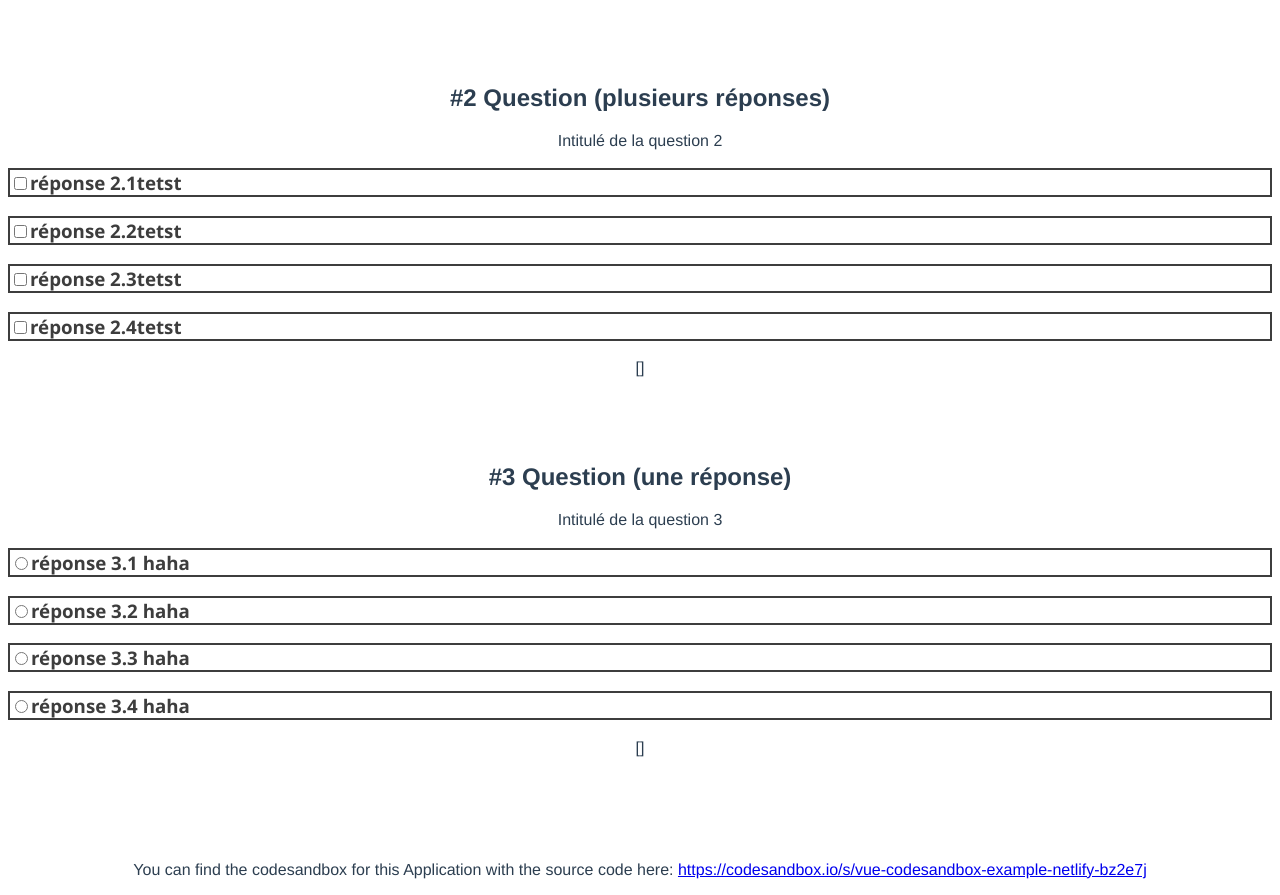
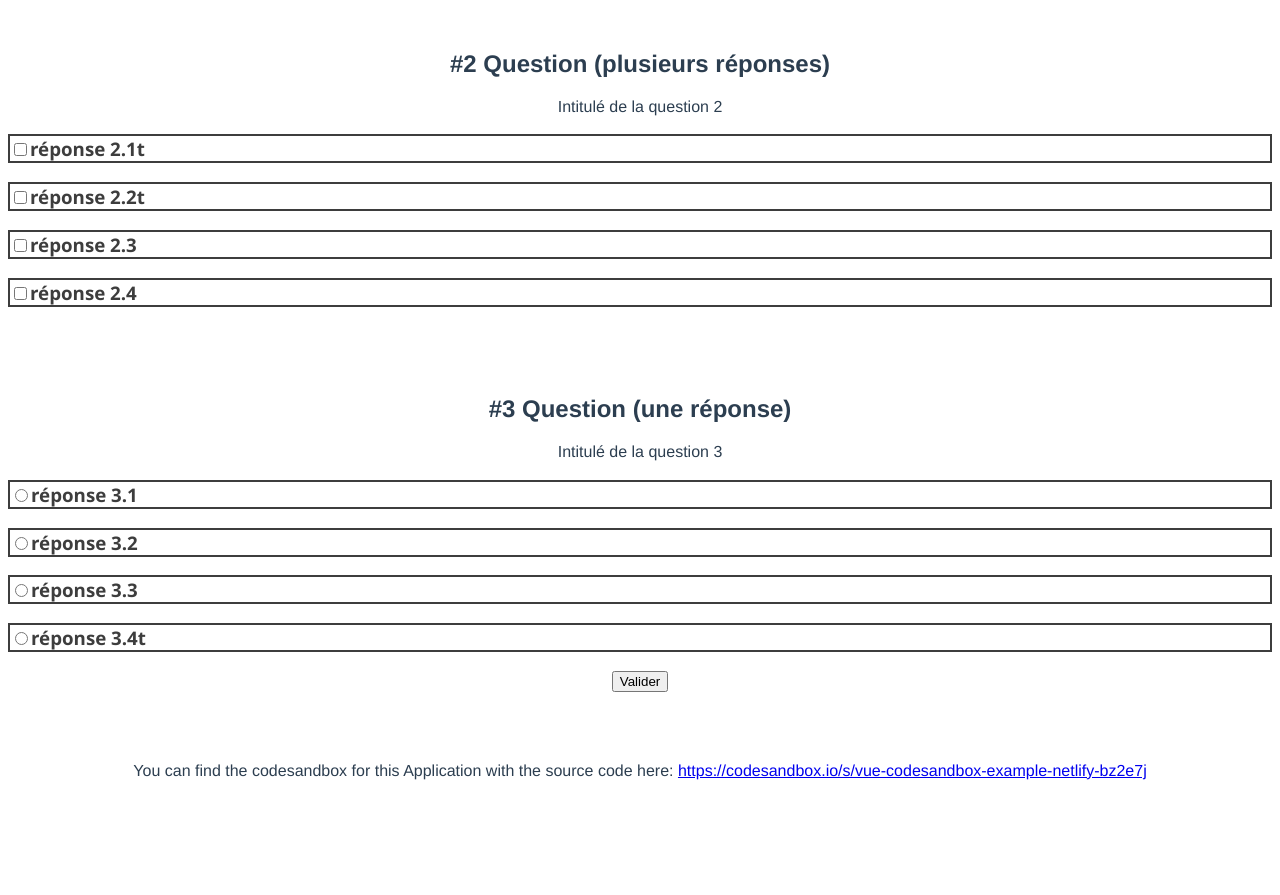
Before and after one commit to blackbadgerlabs/vueexample, a Vue app: page / in a window 1280 px wide. Shown: the part 484-1379 px from the top of the page. After the commit the page ends 1280 px from the top, so only its background shows below. Built offline with nearby package versions, Linux system fonts and the light colour scheme.

Commit message:
radio and checkbox and logic to check answers

```diff
--- a/src/App.vue
+++ b/src/App.vue
@@ -1,57 +1,63 @@
 <template>
   <HelloWorld :header="header" :steps="steps" />
-  <br> <br> <br> <br>
-  <p>You can find the codesandbox for this Application with the source code here: <a href="https://codesandbox.io/s/vue-codesandbox-example-netlify-bz2e7j"> https://codesandbox.io/s/vue-codesandbox-example-netlify-bz2e7j </a></p>
+  <button v-on:click="markQuizz">Valider</button>
+  <br />
+  <br />
+  <br />
+  <br />
+  <p>
+    You can find the codesandbox for this Application with the source code here:
+    <a href="https://codesandbox.io/s/vue-codesandbox-example-netlify-bz2e7j">
+      https://codesandbox.io/s/vue-codesandbox-example-netlify-bz2e7j
+    </a>
+  </p>
 </template>
 
 <script>
-import HelloWorldVue from "./components/HelloWorld.vue";
+import HelloWorldVue from './components/HelloWorld.vue';
 export default {
-  name: "App",
+  name: 'App',
   /**
    * Here is our data object that is storing the data used by the App
    * In this case the data is the steps used to make the app itself
    */
   data() {
     return {
-      header: "Quizz 1",
+      header: 'Quizz 1',
       // These are the steps to folow to set up the environment
       steps: [
         {
-          question: "Question ",
-          multiple_answer: false,
-          description: "Intitulé de la question 1",
-          answers:[
-            {text: "réponse 1.1", selected: false},
-            {text: "réponse 1.2"},
-            {text: "réponse 1.3"},
-            {text: "réponse 1.4"},
+          question: 'Question ',
+          multiple_answer: true,
+          description: 'Intitulé de la question 1',
+          answers: [
+            { text: 'réponse 1.1t', right_answer: true },
+            { text: 'réponse 1.2' },
+            { text: 'réponse 1.3' },
+            { text: 'réponse 1.4' },
           ],
-          checked_answer: [],
         },
         {
-          question: "Question ",
+          question: 'Question ',
           multiple_answer: true,
-          description: "Intitulé de la question 2",
-          answers:[
-            {text: "réponse 2.1"},
-            {text: "réponse 2.2"},
-            {text: "réponse 2.3"},
-            {text: "réponse 2.4"},
+          description: 'Intitulé de la question 2',
+          answers: [
+            { text: 'réponse 2.1t', right_answer: true },
+            { text: 'réponse 2.2t', right_answer: true },
+            { text: 'réponse 2.3' },
+            { text: 'réponse 2.4' },
           ],
-          checked_answer: [],
         },
         {
-          question: "Question ",
+          question: 'Question ',
           multiple_answer: false,
-          description: "Intitulé de la question 3",
-          answers:[
-            {text: "réponse 3.1"},
-            {text: "réponse 3.2"},
-            {text: "réponse 3.3"},
-            {text: "réponse 3.4"},
+          description: 'Intitulé de la question 3',
+          answers: [
+            { text: 'réponse 3.1' },
+            { text: 'réponse 3.2' },
+            { text: 'réponse 3.3' },
+            { text: 'réponse 3.4t', right_answer: true },
           ],
-          checked_answer: [],
         },
       ],
     };
@@ -61,19 +67,17 @@ export default {
      * When our app loads we want to check if there
      * Is any saved data, and if there is we load it
      */
-    if (localStorage.getItem("steps")) {
+    if (localStorage.getItem('steps')) {
       try {
-        this.steps = JSON.parse(localStorage.getItem("steps"));
+        //this.steps = JSON.parse(localStorage.getItem("steps"));
       } catch (e) {
         // If there is an error then we delete the saved data
-        localStorage.removeItem("steps");
-        localStorage.setItem("steps", this.steps);
-        console.log("local data corrupted refreshing")
+        localStorage.removeItem('steps');
+        localStorage.setItem('steps', this.steps);
+        console.log('local data corrupted refreshing');
       }
-    }
-    else
-    {
-      localStorage.setItem("steps", this.steps);
+    } else {
+      localStorage.setItem('steps', this.steps);
     }
   },
   watch: {
@@ -85,7 +89,7 @@ export default {
     steps: {
       handler: function () {
         const parsed = JSON.stringify(this.steps);
-        localStorage.setItem("steps", parsed);
+        localStorage.setItem('steps', parsed);
       },
       // We want to watch deep into the array
       deep: true,
@@ -93,6 +97,43 @@ export default {
   },
   components: {
     HelloWorld: HelloWorldVue,
+  },
+
+  methods: {
+    markQuizz: function (event) {
+      let score = 0;
+      for (let i = 0; i < this.steps.length; i++) {
+        console.log(this.steps[i]);
+        let step = this.steps[i];
+        let right_answers = 0;
+        let wrong_answers = 0;
+        for (let j = 0; j < step.answers.length; j++) {
+          // check if the user has selected the answer and is right
+          if (step.multiple_answer == true){
+            if (typeof step.answers[j].selected !== 'undefined' && step.answers[j].selected === true) {
+              if (step.answers[j].right_answer === true) {
+                right_answers += 1;
+                console.log('Bonne réponse');
+              } else {
+                wrong_answers += 1;
+                console.log('mauvaise réponse');
+              }
+            }
+          }
+          else {
+            if ( typeof (step.radio_select) !== "undefined" && step.answers[step.radio_select].right_answer == true ) {
+              right_answers += 1;
+            }
+          }
+        }
+
+        if (right_answers > 0 && wrong_answers === 0) {
+          score += 1;
+        }
+      }
+
+      alert(score + '/' + this.steps.length);
+    },
   },
 };
 </script>
--- a/src/components/HelloWorld.vue
+++ b/src/components/HelloWorld.vue
@@ -13,12 +13,10 @@
 
       <p>{{ step.description }}</p>
 
-      <h3 v-if="step.multiple_answer == true" v-for="(answer, index) in step.answers" class="answer"> <input type="checkbox" id="check_box1" name="case" value="reponse1">{{answer.text}}tetst </h3>
+     <h3 v-if="step.multiple_answer == true" v-for="(answer, answer_index) in step.answers" class="answer"> <input type="checkbox" name="case" value="reponse1" v-model="answer.selected">{{answer.text}} </h3>
 
-      <h3 v-if="step.multiple_answer == false" v-for="(answer, index) in step.answers" class="answer"> <input type="radio" id="radio1" name="reponse" >{{answer.text}} haha </h3>
+     <h3 v-if="step.multiple_answer == false" v-for="(answer, answer_index) in step.answers" class="answer"> <input type="radio" name="reponse" :value="answer_index" v-model="step.radio_select">{{answer.text}}  </h3>
 
-
-      <p> {{step.checked_answer}} </p>
 
 
     </div>
```
